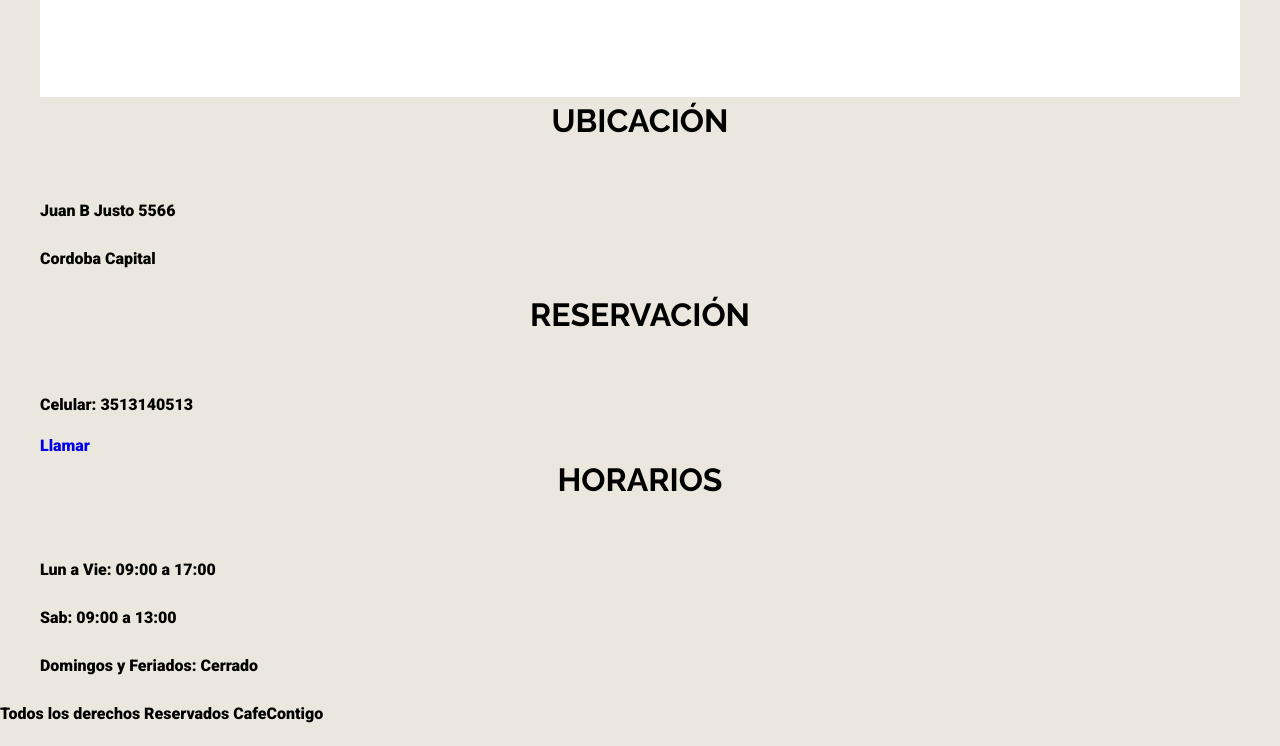
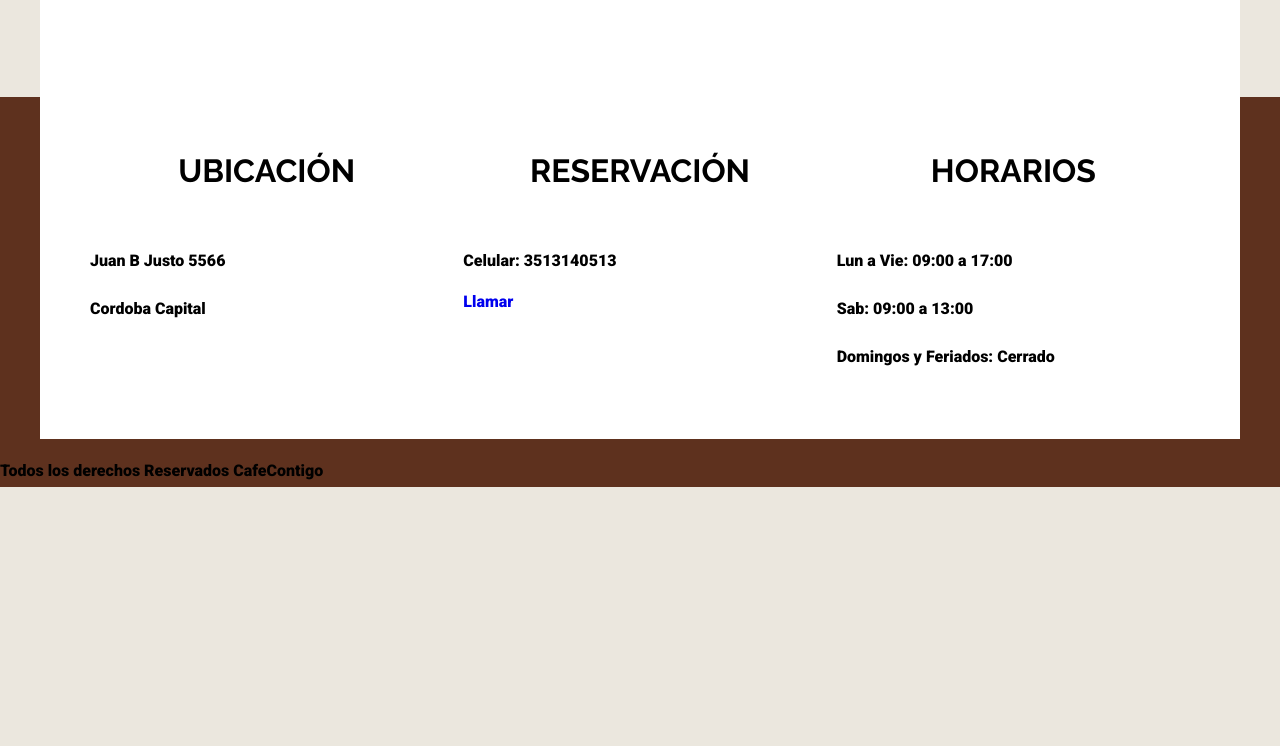
Before and after one commit to GustavoParfait/CafeContigo, a website: page index.html in a window 1280 px wide. Shown: the part 4854-5600 px from the top of the page. After the commit the page ends 5357 px from the top, so only its background shows below. Drawn offline with Linux system fonts and the light colour scheme; a web font is replaced by a local one.

Commit message:
311020232315

```diff
--- a/index.html
+++ b/index.html
@@ -196,7 +196,7 @@
     </section>
 
     <footer class="footer">
-        <div class="container footerContent">
+        <div class="container ContentFooter bgWhite">
             <div class="footerBox location">
                 <h3>Ubicación</h3>
                 <p>Juan B Justo 5566</p>
--- a/src/scss/app.scss
+++ b/src/scss/app.scss
@@ -1,3 +1,4 @@
 @use 'base';
 @use 'header';
+@use 'footer';
 @use 'inicio';
--- a/src/scss/inicio/_menu.scss
+++ b/src/scss/inicio/_menu.scss
@@ -34,6 +34,10 @@
         justify-content: space-between;
         align-items: center;
 
+        @include m.desktop {
+            padding: 0 5rem;
+         }
+
         p{
             color: v.$white;
             font-size: 1.7rem;
```
Also changed, not shown: build/css/app.css.
